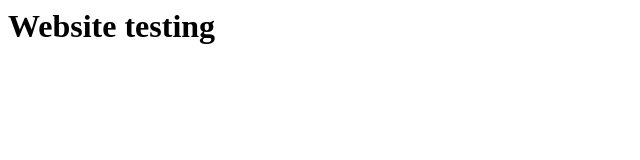
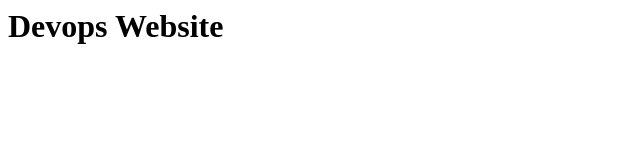
Before and after one commit to sj1506/site, a plain HTML site: page index.html in a window 1280 px wide. Shown: the whole page, without its empty margins (0-640 px from the left). Drawn offline with Linux system fonts and the light colour scheme.

Commit message:
minor change

```diff
--- a/index.html
+++ b/index.html
@@ -1,4 +1,4 @@
 <html>
-<title>test website</title>
-<h1>Website testing</h1>
+<title>Devops website</title>
+<h1>Devops Website</h1>
 </html>
```
